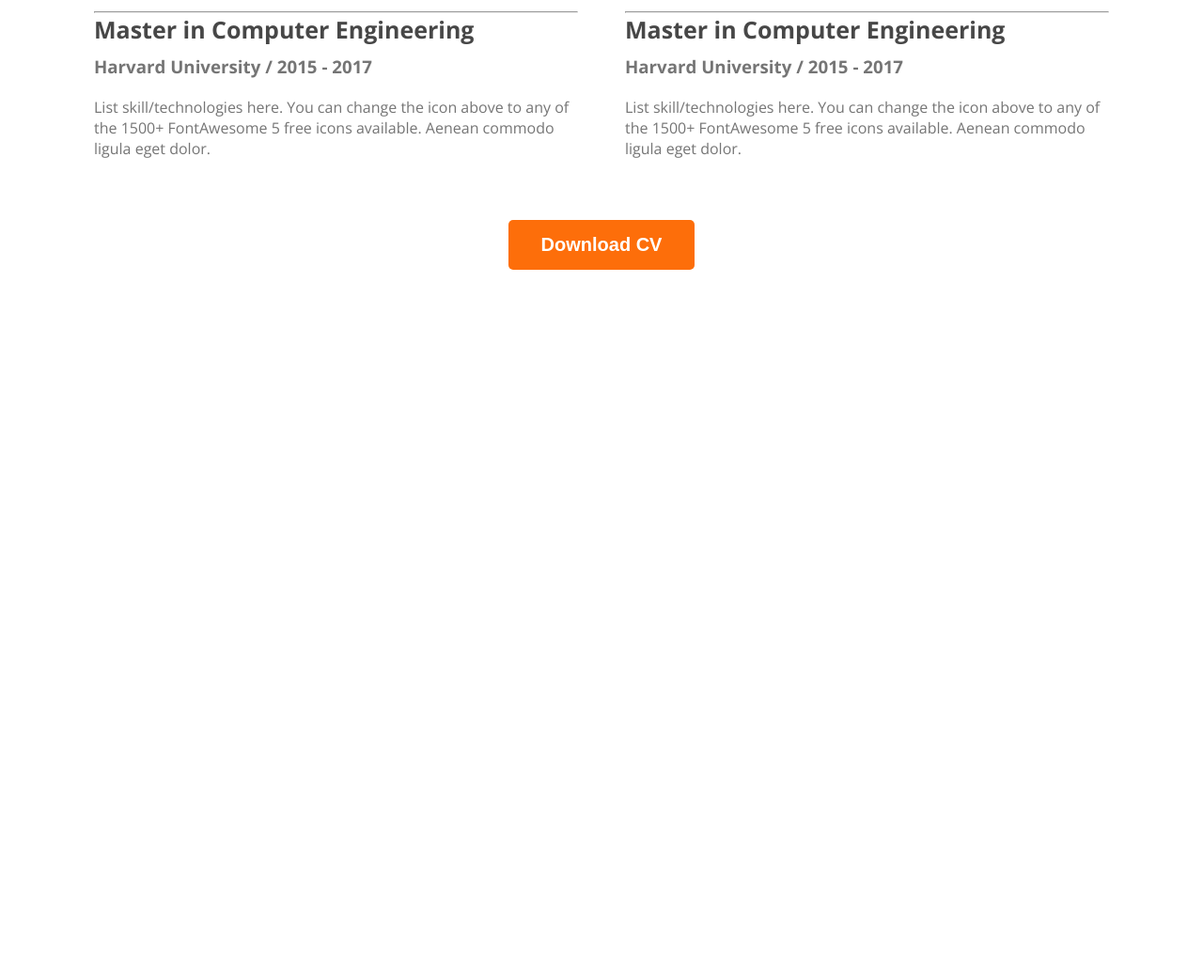
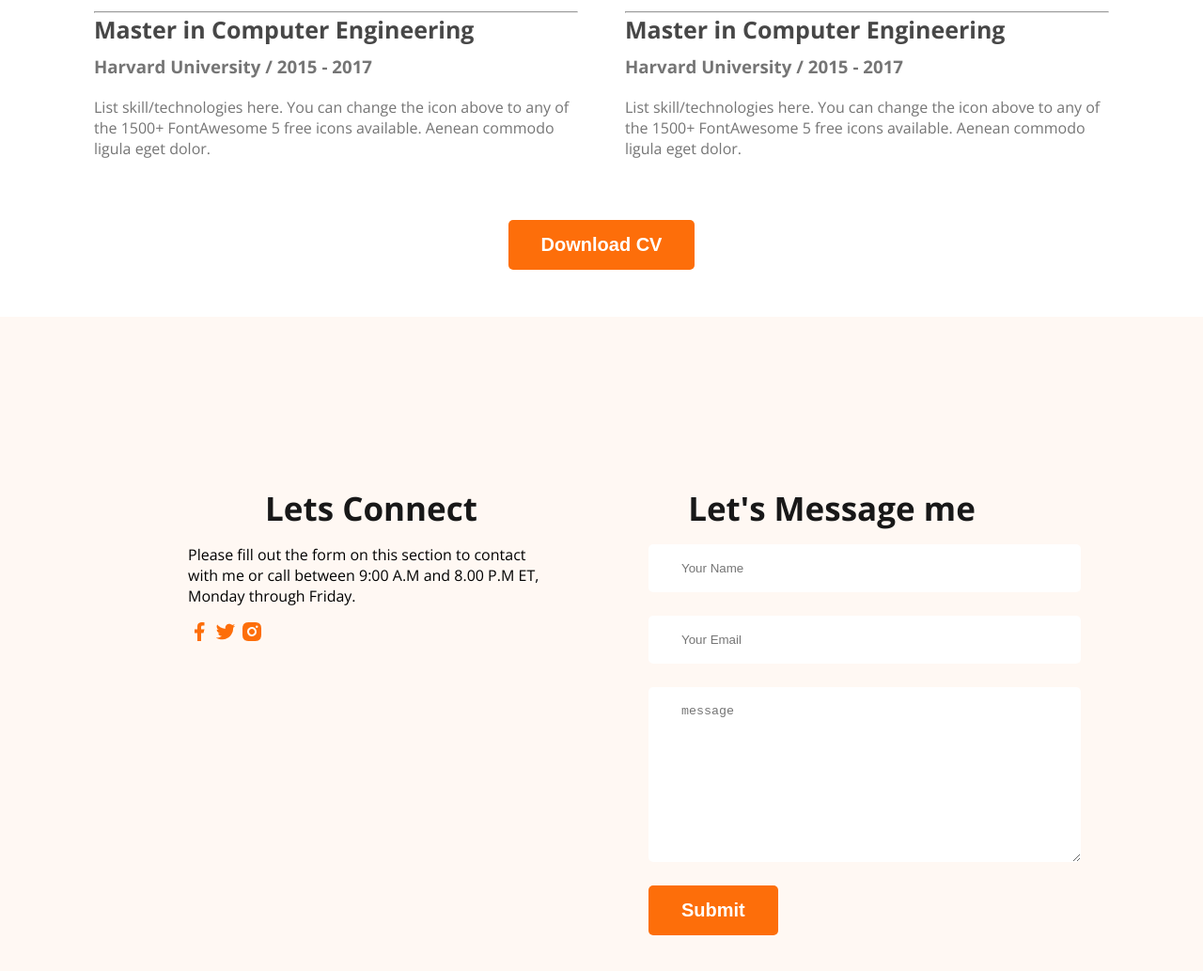
Before and after one commit to Jahangir506/web-developer-portfolio, a plain HTML site: page index.html in a window 1280 px wide. Shown: the part 2520-3553 px from the top of the page at 94% size. Before the commit the page ends 2807 px from the top, so only its background shows below. Drawn offline with nearby package versions, Linux system fonts and the light colour scheme.

Commit message:
footer section ready

```diff
--- a/index.html
+++ b/index.html
@@ -199,6 +199,34 @@
         </div>
       </section>
     </main>
-    <footer></footer>
+    <footer>
+      <div class="footer-column">
+        <h3 class="section-title">Lets Connect</h3>
+        <p class="section-description">
+          Please fill out the form on this section to contact with me or call
+          between 9:00 A.M and 8.00 P.M ET, Monday through Friday.
+        </p>
+        <div class="social-links">
+          <a href=""><img src="images/icons/facebook.png" alt="" /></a>
+          <a href=""><img src="images/icons/twitter.png" alt="" /></a>
+          <a href=""> <img src="images/icons/insta.png" alt="" /></a>
+        </div>
+      </div>
+      <div class="footer-column">
+        <h3 class="section-title">Let's Message me</h3>
+        <form class="contact">
+          <input type="text" placeholder="Your Name" />
+          <input type="email" name="" id="" placeholder="Your Email" />
+          <textarea
+            name=""
+            id=""
+            cols="30"
+            rows="10"
+            placeholder="message"
+          ></textarea>
+          <input class="btn-primary" type="submit" value="Submit" />
+        </form>
+      </div>
+    </footer>
   </body>
 </html>
--- a/styles/portfolio.css
+++ b/styles/portfolio.css
@@ -174,3 +174,30 @@ h3 {
   text-align: center;
   margin-top: 50px;
 }
+
+/* footer section  */
+footer {
+  display: flex;
+  margin-top: 50px;
+  gap: 100px;
+  background-color: #fff8f3;
+  padding: 130px 200px;
+}
+.footer-column {
+  width: 50%;
+}
+.social-links {
+  margin-right: 25px;
+}
+.contact input[type="text"],
+.contact input[type="email"],
+textarea {
+  display: block;
+  margin-bottom: 25px;
+  padding: 18px 35px;
+  color: #757575;
+  border-radius: 5px;
+  background: #fff;
+  border: none;
+  width: 100%;
+}
```
